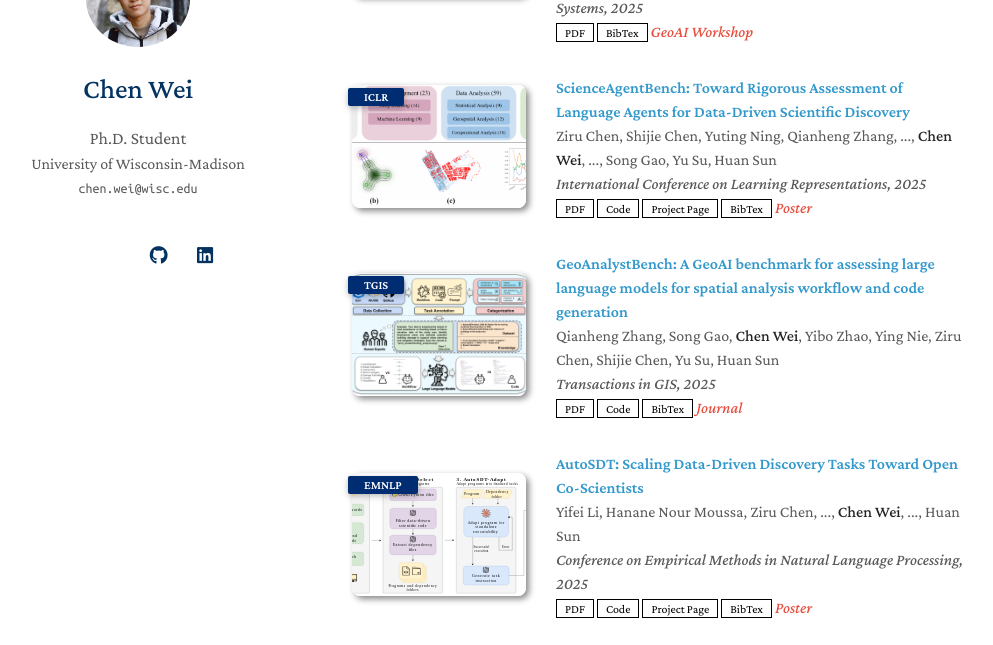
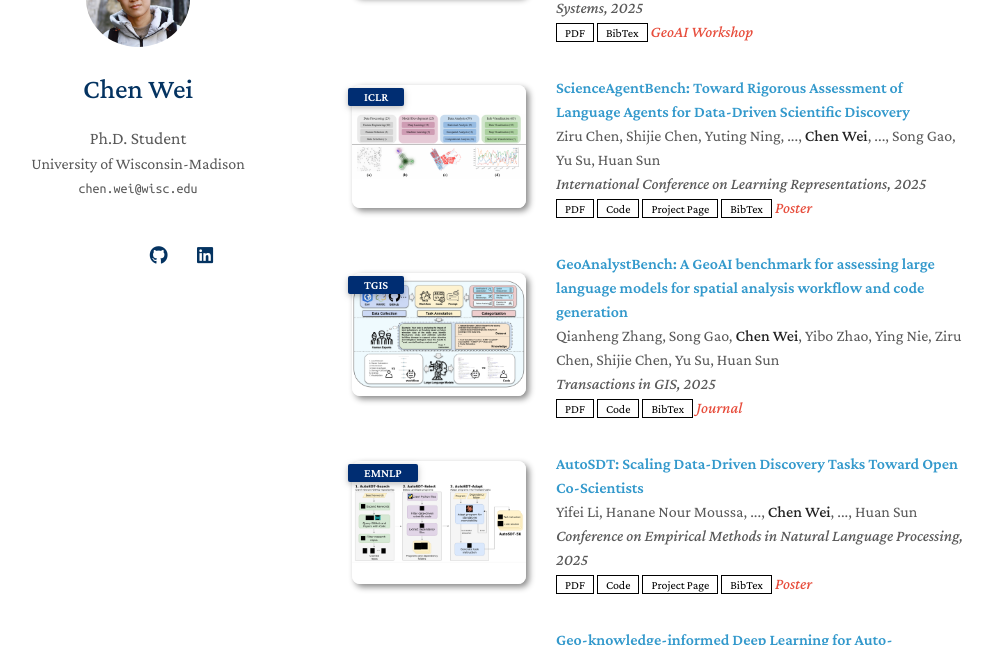
Before and after one commit to Chenwei616/Chenwei616.github.io, a Jekyll site: the page built from index.md, in a window 1280 px wide and 900 px high, scrolled down 467 px, cut to the strip 133-778 px from the top of the window. Shown: the whole strip, without its empty margins (138-1131 px from the left). Built offline with Jekyll 4.4.1, drawn with Linux system fonts in a browser that asks for light colours; a style sheet for code colours, icons or effects is not loaded; our own code applies the rules of GitHub Pages for plain Markdown files.

Commit message:
resize pub images

```diff
--- a/_data/publications.yml
+++ b/_data/publications.yml
@@ -11,7 +11,7 @@ main:
     notes: GeoAI Workshop
 
   - title: "ScienceAgentBench: Toward Rigorous Assessment of Language Agents for Data-Driven Scientific Discovery"
-    authors: Ziru Chen, Shijie Chen, Yuting Ning, Qianheng Zhang, ..., <strong>Chen Wei</strong>, ..., Song Gao, Yu Su, Huan Sun
+    authors: Ziru Chen, Shijie Chen, Yuting Ning, ..., <strong>Chen Wei</strong>, ..., Song Gao, Yu Su, Huan Sun
     conference_short: ICLR
     conference: International Conference on Learning Representations, 2025
     pdf: https://arxiv.org/pdf/2410.05080
@@ -33,14 +33,14 @@ main:
     notes: Journal
 
   - title: "AutoSDT: Scaling Data-Driven Discovery Tasks Toward Open Co-Scientists"
-    authors: Yifei Li, Hanane Nour Moussa, Ziru Chen, ..., <strong>Chen Wei</strong>, ..., Huan Sun
+    authors: Yifei Li, Hanane Nour Moussa, ..., <strong>Chen Wei</strong>, ..., Huan Sun
     conference_short: EMNLP
     conference: Conference on Empirical Methods in Natural Language Processing, 2025
     pdf: https://arxiv.org/pdf/2506.08140
     code: https://github.com/OSU-NLP-Group/AutoSDT
     page: https://osu-nlp-group.github.io/AutoSDT/
     bibtex: ./assets/bib/emnlp25.txt
-    image: ./assets/img/emnlp25.svg
+    image: ./assets/img/emnlp25.png
     notes: Poster
 
   - title: "Geo-knowledge-informed Deep Learning for Auto-identification of Supraglacial Lakes on the Greenland Ice Sheet from Satellite Imagery"
```
Also changed, not shown: assets/img/emnlp25.png (added), assets/img/emnlp25.svg (deleted), assets/img/iclr25.png, assets/img/tgis25.png, 1 other file.
